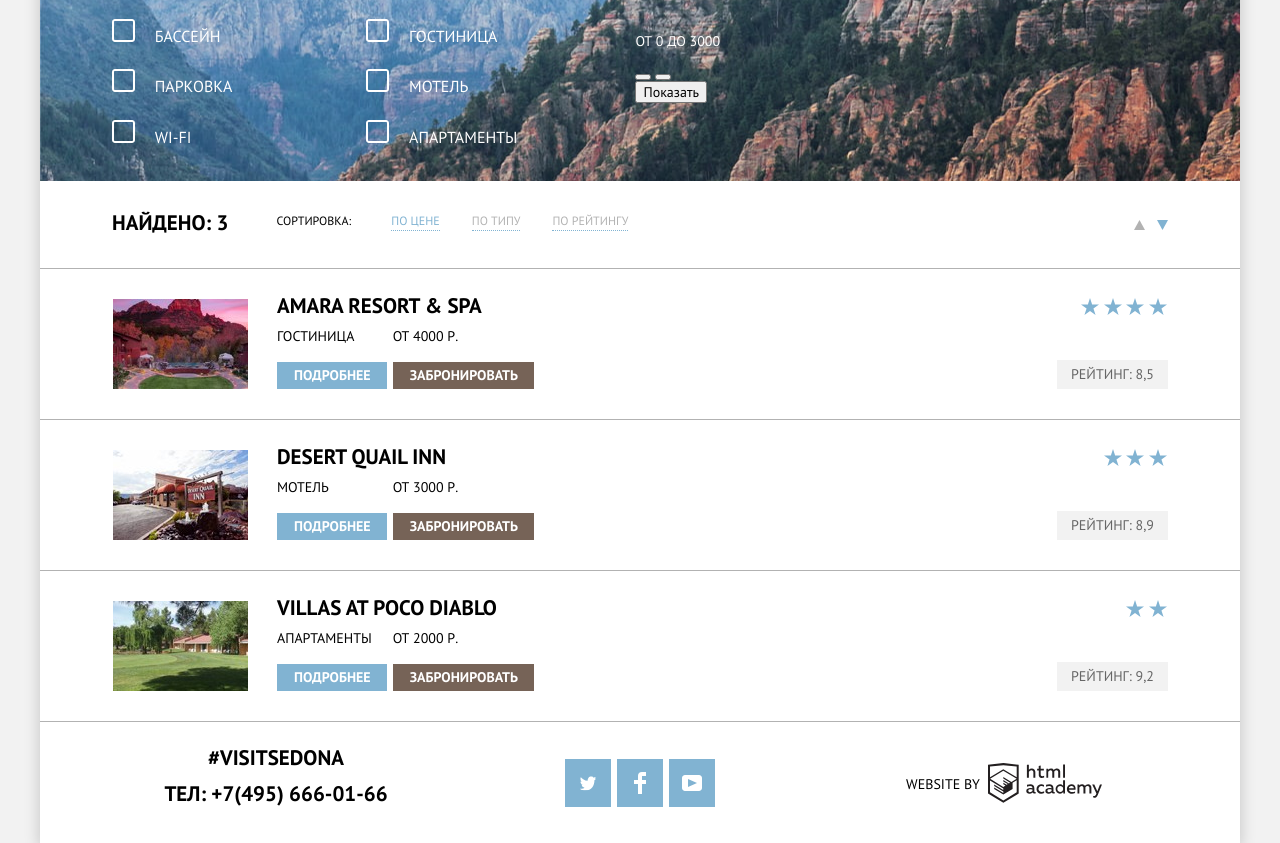
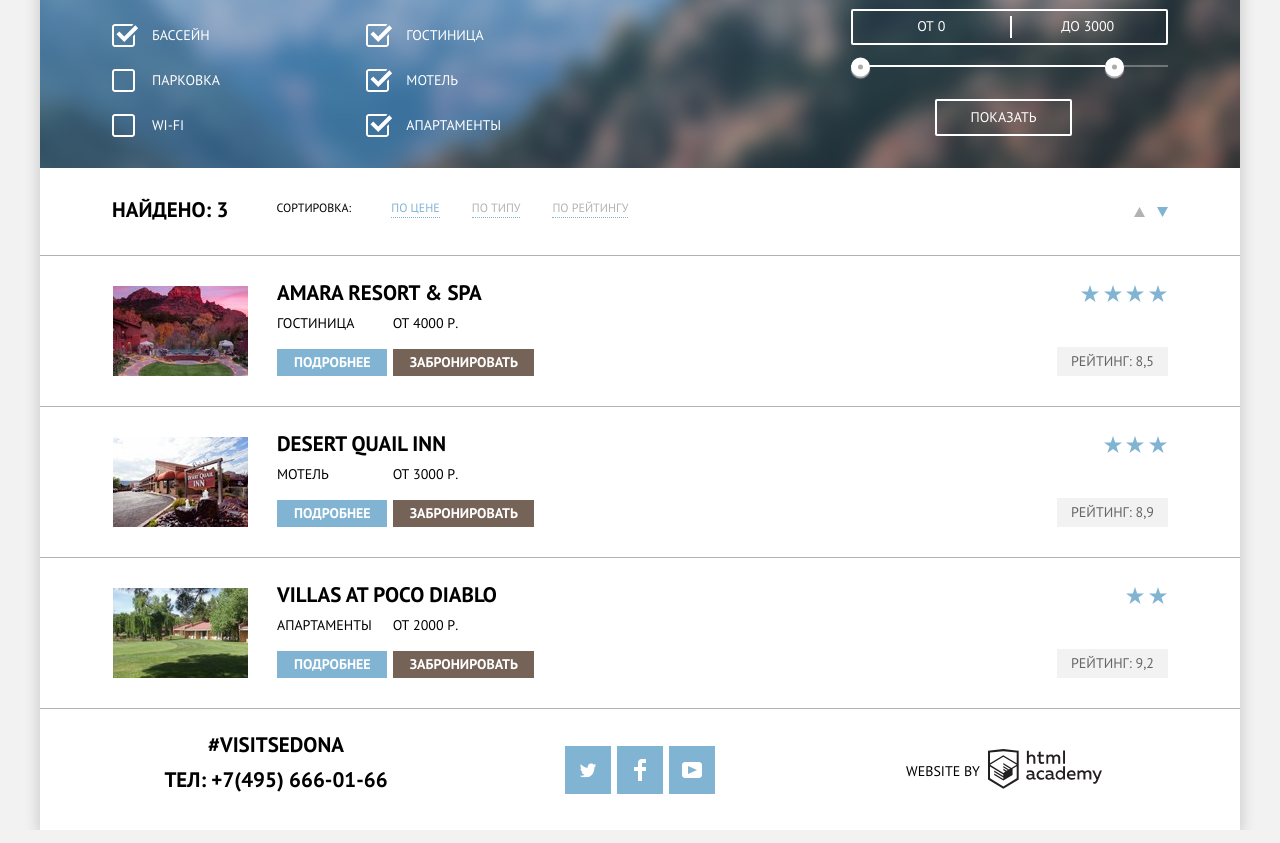
Before and after one commit to AsyaYeromina/HTML-CSS-1-sedona, a plain HTML site: page hotels.html in a window 1280 px wide. Shown: the part 106-949 px from the top of the page. Drawn offline with Linux system fonts and the light colour scheme.

Commit message:
fixed filters background blur

```diff
--- a/css/style.css
+++ b/css/style.css
@@ -727,32 +727,44 @@ html{
     background-position-y: 70%;
     color: var(--light-text-color);
     position: relative;
+    overflow: hidden;
+    margin: 0;
+    z-index: 0;
 }
-/*
-.filters::before {
-    content: " ";
-    position: absolute;
-    left: 0;
-    right: 0;
-    top: 0;
-    bottom: 0;
-    z-index: -1;
-    background: url(../img/background_photo.jpg) center / cover no-repeat;
-    background-position-y: 70%;
-    filter: blur(5px);
-   } */
 
 .filters-wrapper{
     display: flex;
     flex-wrap: wrap;
-    padding: 26px 72px 11px 72px;
+    padding: 26px 72px 8px 72px;
 }
+
+
+.filters-wrapper::before {
+    content: " ";
+    position: absolute;
+    left: -20px;
+    right: 0;
+    top: -20px;
+    bottom: 0;
+    z-index: -1;
+    background: url(../img/background_photo.jpg);
+    background-repeat: no-repeat;
+    background-size: cover;
+    background-position-y: 70%;
+    filter: blur(10px);
+    width: 120%;
+    height: 120%;
+   }
 
 .filters__fieldset{
     border: none;
     margin: 0;
     padding: 0;
+}
+
+.filters-group{
     padding-right: 118px;
+    z-index: 0;
 }
 
 .filter__price-button-container{
@@ -763,26 +775,159 @@ html{
     font-size: 16px;
     line-height: 1.31;
     font-weight: 700;
-    margin-bottom: 22px;
+    margin-bottom: 28px;
 }
 
 .filters-group__item {
     margin: 0;
-    margin-bottom: 20px;
+    margin-bottom: 24px;
+    display: flex;
+    align-items: center;
+    position: relative;
+    left: 0;
 }
 
 .filters-group__checkbox-icon{
-    margin-right: 16px;
+    position: absolute;
+    display: block;
 }
 
 .filters-group__checkbox-icon--on{
     display: none;
 }
 
+.filters-group__input:checked + .filters-group__checkbox-icon--off{
+    display: none;
+}
+
+.filters-group__input:checked ~ .filters-group__checkbox-icon--on{
+    display: block;
+}
+
 .filters-group__label{
-    font-size: 16px;
-    line-height: 1.65;
+    font-size: 14px;
+    line-height: 1.5;
+    padding-left: 40px;
 }
+
+.filters-group__price-button-container {
+    margin-left: auto;
+}
+
+.filters-group__price{
+    margin-bottom: 32px;
+    z-index: 0;
+}
+
+.filters-group__price .filters-group__legend{
+    margin-bottom: 12px;
+}
+
+.filters-group__min-max{
+    border: 2px solid var(--light-text-color);
+    border-radius: 2px;
+    padding: 5px 0 6px 0;
+    display: flex;
+    justify-content: space-between;
+    margin: 0;
+    width: max-content;
+    min-width: 317px;
+    margin-bottom: 20px;
+}
+
+.filters-group__min,
+.filters-group__max{
+    width: 50%;
+    white-space: nowrap;
+    text-align: center;
+    line-height: 1.5;
+    position: relative;
+}
+
+.filters-group__min::after{
+    content: " ";
+    position: absolute;
+    background-color: var(--light-text-color);
+    width: 2px;
+    height: 22px;
+    right: 0;
+    transform: translateX(100%);
+}
+
+.price-controls{
+    position: relative;
+}
+
+.price-controls__scale{
+    height: 2px;
+    width: auto;
+    background-color: var(--light-text-color-opacity03);
+}
+
+.price-controls__bar{
+    background-color: var(--light-text-color);
+    height: 100%;
+    width: auto;
+    margin-right: 20%;
+}
+
+.price-controls__toggle{
+    position: absolute;
+    padding: 0;
+    left: 0;
+    width: 19px;
+    height: 19px;
+    border: 7px solid var(--light-text-color);
+    background-color: var(--price-filter-controls-color);
+    border-radius: 50%;
+    box-shadow: 0 2px 1px 0 var(--price-filter-controls-color);
+    cursor: pointer;
+    transform: translateY(-50%);
+}
+
+.price-controls .toggle-min {
+    left: 0%;
+}
+
+.price-controls .toggle-max {
+    left: 80%;
+}
+
+
+.price-controls__toggle:focus,
+.price-controls__toggle:hover{
+    width: 23px;
+    height: 23px;
+    border: 9px solid var(--light-text-color);
+    transform: translateY(-50%) translateX(-2px);
+}
+
+
+.filters__button{
+    background-color: transparent;
+    color: var(--light-text-color);
+    font-size: 14px;
+    line-height: 1.5;
+    text-align: center;
+    text-transform: uppercase;
+    border: 2px solid var(--light-text-color);
+    border-radius: 2px;
+    padding: 6px 34px 6px 34px;
+    margin: 0 auto;
+    display: block;
+    cursor: pointer;
+    transform: translateX(-6px);
+}
+
+
+.filters__button:hover,
+.filters__button:focus,
+.filters__button:active{
+    background-color: var(--light-text-color);
+    color: var(--dark-text-color);
+}
+
+
 
 /* SORTING SECTION  */
 .sorting{
```
